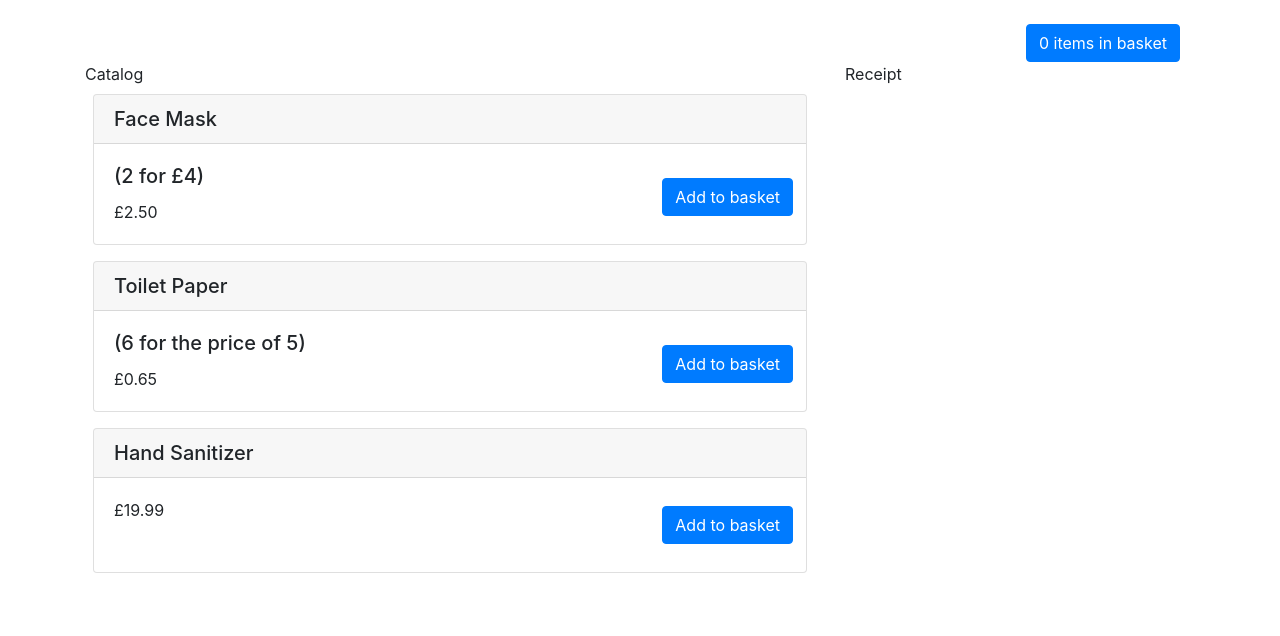
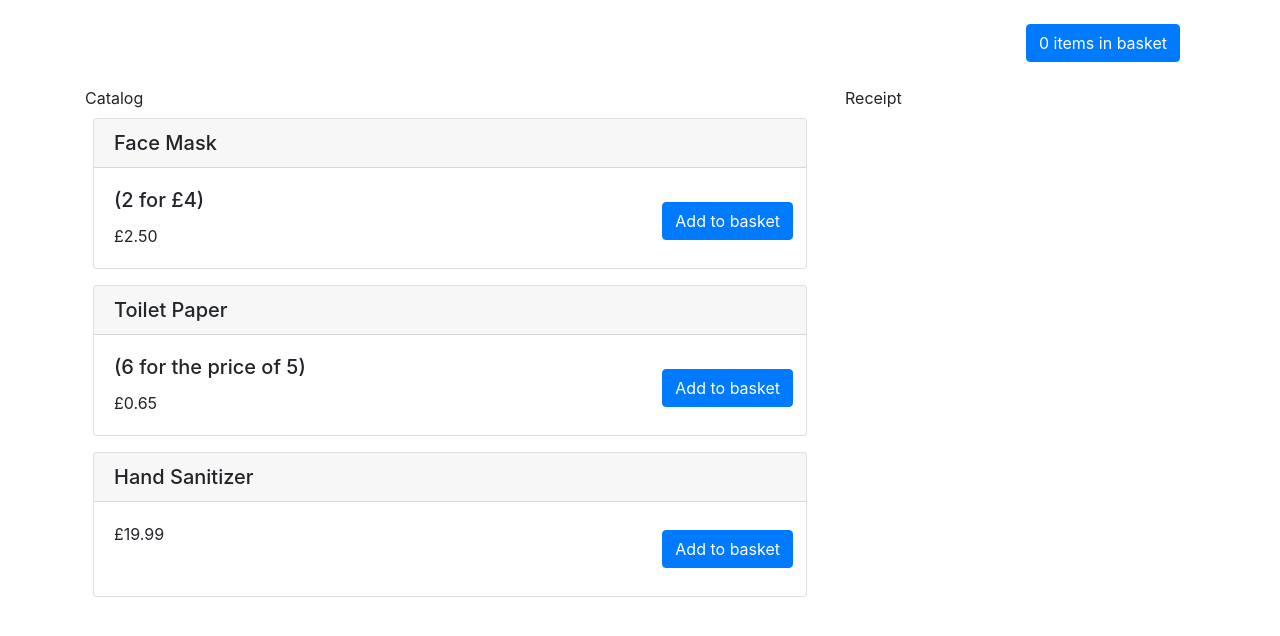
Before and after one commit to dannyobrian/shopping_cart, a React (Create React App) app: page / in a window 1280 px wide. Shown: the top 636 px of the page. Built offline with nearby package versions, Linux system fonts and the light colour scheme.

Commit message:
Tweaked main app structure

```diff
--- a/src/App.tsx
+++ b/src/App.tsx
@@ -13,11 +13,11 @@ const App = (): JSX.Element => {
                     <Row className="d-flex w-100 justify-content-end">
                         <Basket />
                     </Row>
-                    <Row>
+                    <Row className="mt-4">
                         <Col>
                             <Catalog />
                         </Col>
-                        <Col sm md="4">
+                        <Col sm="5" md="4">
                             <Receipt />
                         </Col>
                     </Row>
--- a/src/index.tsx
+++ b/src/index.tsx
@@ -4,12 +4,7 @@ import './index.css';
 import App from './App';
 // import reportWebVitals from './reportWebVitals';
 
-ReactDOM.render(
-    <React.StrictMode>
-        <App />
-    </React.StrictMode>,
-    document.getElementById(`root`)
-);
+ReactDOM.render(<App />, document.getElementById(`root`));
 
 // If you want to start measuring performance in your app, pass a function
 // to log results (for example: reportWebVitals(console.log))
```
